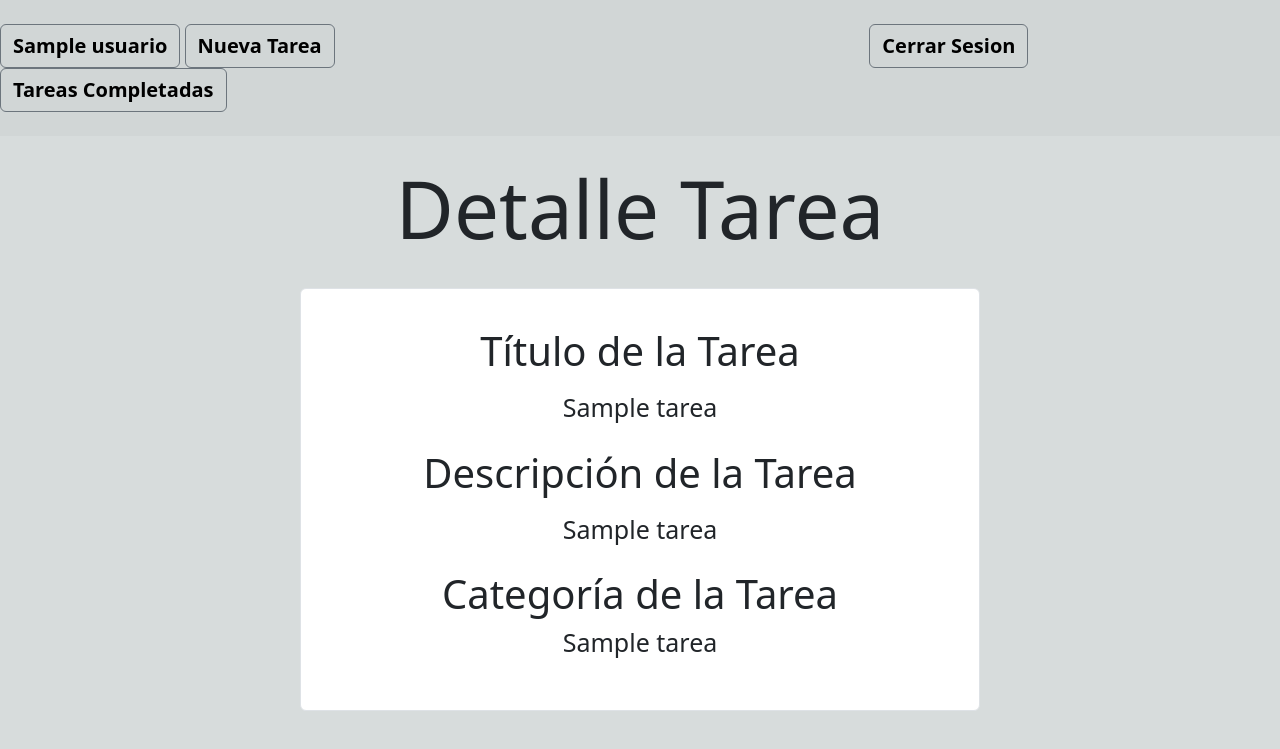
After one commit to nachodorado98/Proyecto-ToDo-Flask, a Flask app: template App Flask/templates/detalle_tarea.html in a window 1280 px wide. The commit adds this page. Shown: the top 749 px of the page. Run offline with Flask 2, Linux system fonts and the light colour scheme; the template is opened without the code that fills it: most values are stand-ins (such as "Sample title", 1, 10 or a date in 2020).

Commit message:
caracteristica detalle tarea

```diff
--- a/App Flask/app.py
+++ b/App Flask/app.py
@@ -2,6 +2,8 @@
 from flask import Flask, render_template, request, url_for, redirect
 #Importamos las clases de ConsultaUsuarios y ConsultaTareas
 from consultas_bbdd import ConsultaUsuarios, ConsultaTareas
+#Importamos la clase Administrador
+from admin import Administrador
 
 #Creamos la app
 app=Flask(__name__)
@@ -75,10 +77,16 @@ def bienvenido():
 			if consulta_usuarios.usuario_correo_unicos(usuario, correo):
 				#Damos acceso
 				acceso=True
+				#Comprobamos que se ha enviado o no el correo de confirmacion llamando a enviar_correo
+				if Administrador.enviar_correo(nombre, usuario, correo):
+					correo_confirmacion=f"Se ha enviado un correo de confirmacion a la direccion {correo}!!"
+				else:
+					correo_confirmacion=f"No se ha enviado un correo de confirmacion a la direccion {correo}!!"
+
 				#Insertamos el nuevo usuario con sus datos llamando a insertar_usuario_nuevo
 				consulta_usuarios.insertar_usuario_nuevo(nombre, usuario, contrasena, correo)
 				#Devolvemos el template de la pagina de bienvenida y pasamos el usuario y el correo
-				return render_template("bienvenido.html", usuario=usuario, correo=correo)
+				return render_template("bienvenido.html", usuario=usuario, correo_confirmacion=correo_confirmacion)
 
 			#Si el usuario o el correo no son unicos edireccionamos a la pagina del registro
 			else:
@@ -159,6 +167,7 @@ def insertar_exito(usuario):
 #Funcion para completar una tarea mediante su codigo
 @app.route("/<usuario>/completartarea<codtarea>")
 def completar_tarea(usuario, codtarea):
+
 	global acceso
 	#Probamos que no hay error al completar
 	try:
@@ -232,6 +241,36 @@ def tareas_completadas(usuario):
 		return redirect(url_for("inicio"))
 
 
+@app.route("/<usuario>/detalletarea<codtarea>")
+def detalle_tarea(usuario, codtarea):
+
+	global acceso
+	#Probamos que no hay error al completar
+	try:
+		#Comprobamso que hay acceso
+		if acceso:
+			#Obtenemos los datos de la tarea que se va a completar llamando a tarea_por_codigo
+			tarea=consulta_tareas.tarea_por_codigo(codtarea)
+			#Obtenemos el codigo del usuario llamando a codigo_usuario
+			codigo=consulta_usuarios.codigo_usuario(usuario)
+			#Comprobamos que la tarea es del usuario llamando a comprobar_tarea_pertenece_usuario
+			#Lo hacemos para que no se llegue a una tarea de otra persona por la url
+			if consulta_tareas.comprobar_tarea_pertenece_usuario(codtarea, codigo):
+				#Devolvemos el template de la pagina para completar la tarea pasando el usuario, la tarea y el codigo
+				return render_template("detalle_tarea.html", usuario=usuario, tarea=tarea, codtarea=codtarea)
+
+			#Si no es la tarea del usuario redirecionamos a inicio
+			else:
+				return redirect(url_for("inicio"))
+		#Si no hay acceso redireccionamos a inicio
+		else:
+			return redirect(url_for("inicio"))
+
+	#Si hay error redireccionamos a la pagina de inicio
+	except:
+		return redirect(url_for("inicio"))
+
+
 
 
 
--- a/App Flask/config.py
+++ b/App Flask/config.py
@@ -2,7 +2,10 @@
 import mysql.connector
 
 class Config():
-	def crear_conexion(self):
+
+	#Creamos una funcion para la conexion
+	@staticmethod
+	def crear_conexion():
 		#Creamos la conexion con mysql
 		bbdd=mysql.connector.connect(host="localhost", user="root", passwd="root")
 		#Creamos un cursor
--- a/App Flask/consultas_bbdd.py
+++ b/App Flask/consultas_bbdd.py
@@ -5,7 +5,7 @@ from config import Config
 class ConsultaUsuarios():
 
 	#Creamos la conexion
-	conexion=Config().crear_conexion()
+	conexion=Config.crear_conexion()
 	bbdd=conexion[0]
 	c=conexion[1]
 
@@ -59,12 +59,13 @@ class ConsultaUsuarios():
 						(usuario,))
 		return self.c.fetchone()[0]
 
+#Creamos la clase ConsultaTareas que hereda de la anterior
 class ConsultaTareas(ConsultaUsuarios):
 
 	#Funcion para obtener las tareas no completadas de un usuario en concreto
 	def tareas_no_completadas(self, usuario):
 		self.c.execute("""USE tareasbbdd""")
-		self.c.execute("""SELECT t.CodTarea, t.Titulo, t.Descripcion, t.Categoria
+		self.c.execute("""SELECT t.CodTarea, t.Titulo, t.Categoria
 						FROM usuarios u
 						JOIN tareas t
 						ON u.CodUsuario=t.CodUsuario
--- a/App Flask/templates/bienvenido.html
+++ b/App Flask/templates/bienvenido.html
@@ -8,7 +8,7 @@
 <br>
 <p style="font-size:30px;">¡Tu registro se ha completado de manera correcta!</p>
 <hr>
-<p style="font-size:20px;">Hemos enviado un email de confirmacion a {{ correo }}.</p>
+<p style="font-size:20px;">{{ correo_confirmacion }}</p>
 <hr>
 <a class="btn btn-primary" href="{{ url_for('perfil', usuario=usuario) }}" role="button">Accede a tu perfil</a>
 <br>
--- /dev/null
+++ b/App Flask/templates/detalle_tarea.html
@@ -0,0 +1,27 @@
+{% extends 'perfil.html' %}
+{% block titulo %}
+<h1 style="font-size: 80px;">Detalle Tarea</h1>
+{% endblock %}
+{% block cuerpo %}
+<br>
+<ul class="list-group" style="width:680px">
+<li class="list-group-item">
+<br>
+  <div class="mb-3">
+  	<label for="titulo" class="form-label" style="font-size: 40px;">Título de la Tarea</label>
+    <p style="font-size: 25px;">{{ tarea.0 }}</p>
+  </div>
+  <div class="mb-3">
+    <label for="descripcion" class="form-label" style="font-size: 40px;">Descripción de la Tarea</label>
+    <p style="font-size: 25px;">{{ tarea.1 }}</p>
+  </div>
+  <div class="mb-3">
+    <label for="categoria" style="font-size: 40px;">Categoría de la Tarea</label>
+    <p style="font-size: 25px;">{{ tarea.2 }}</p>
+  </div>
+<br>
+</li>
+</ul>
+
+
+{% endblock %}
--- a/App Flask/templates/perfil.html
+++ b/App Flask/templates/perfil.html
@@ -43,7 +43,6 @@
     <tr>
       <th scope="col" style="border: 1px solid black; font-size: 130%; font-family: times; width:8%">Tarea</th>
       <th scope="col" style="border: 1px solid black; font-size: 130%; font-family: times; width:15%">Titulo</th>
-      <th scope="col" style="border: 1px solid black; font-size: 130%; font-family: times; width:30%">Descripcion</th>
       <th scope="col" style="border: 1px solid black; font-size: 130%; font-family: times;width:12%">Categoria</th>
       <th scope="col" style="border: 1px solid black; font-size: 130%; font-family: times;width:10%">No Completada</th>
     </tr>
@@ -52,11 +51,10 @@
   	{% for i in tareas %}
   	<tr style="height:20px;">
       <td style="background-color: #ffffff;">
-      <a href="#"><button type="button" class="btn btn-outline-secondary">{{ i.0 }}</button></a>
+      <a href="{{ url_for('detalle_tarea', usuario=usuario, codtarea=i.0) }}"><button type="button" class="btn btn-outline-secondary">{{ i.0 }}</button></a>
       </td>
       <td style="background-color: #ffffff; padding: 10px;"><strong>{{ i.1 }}</strong></td>
-      <td style="background-color: #ffffff; padding: 10px;"><strong>{{ i.2[:65] }}</strong></td>
-      <td style="background-color: #ffffff; padding: 10px;"><strong>{{ i.3 }}</strong></td>
+      <td style="background-color: #ffffff; padding: 10px;"><strong>{{ i.2 }}</strong></td>
       <td style="background-color: #ffffff; padding: 10px;">
       	<a href="{{ url_for('completar_tarea', usuario=usuario, codtarea=i.0) }}"><button type="button" class="btn btn-outline-secondary">Completar</button></a>
       </td>
```
Also changed, not shown: App Flask/admin.py (added, +30 -0 lines).
